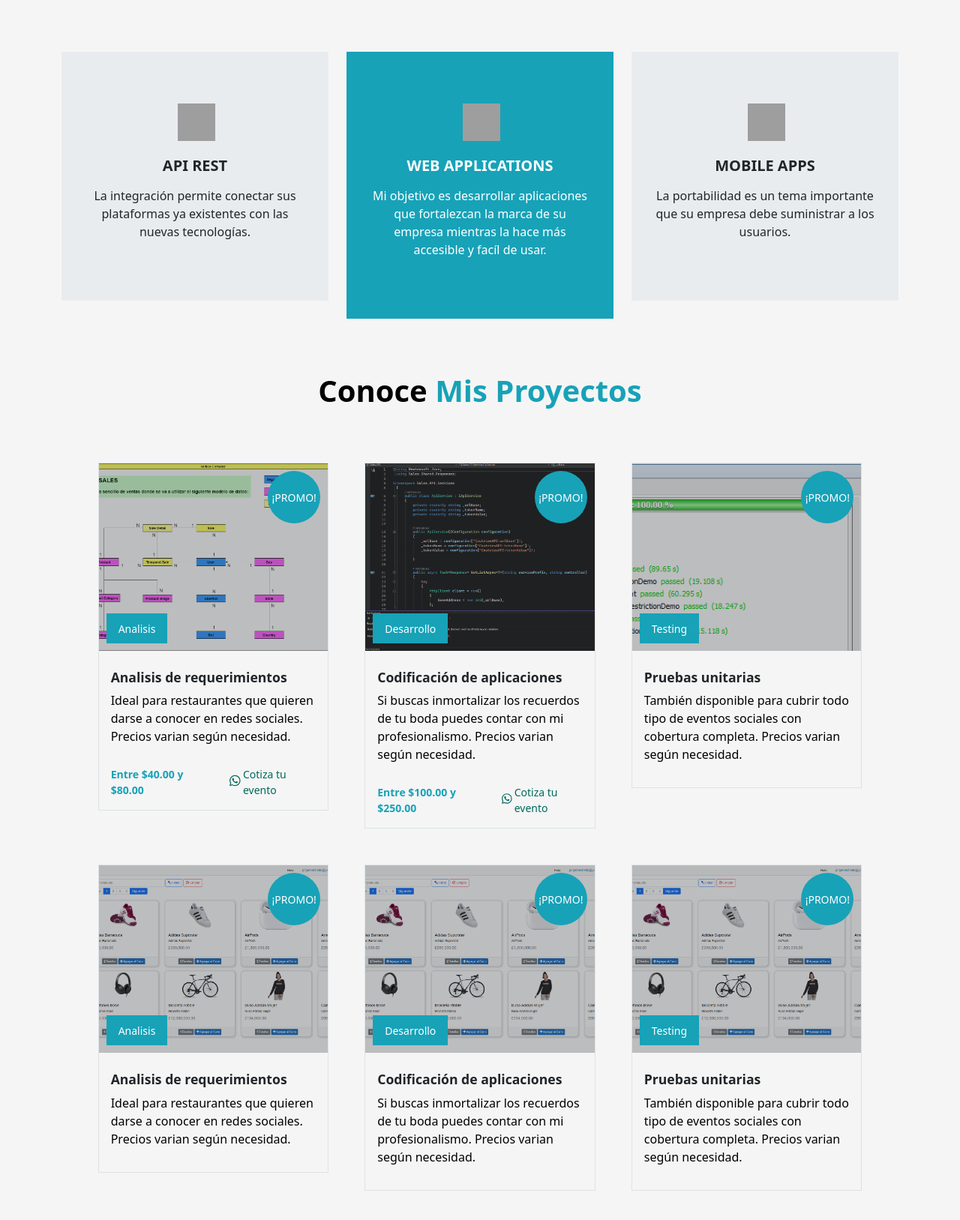
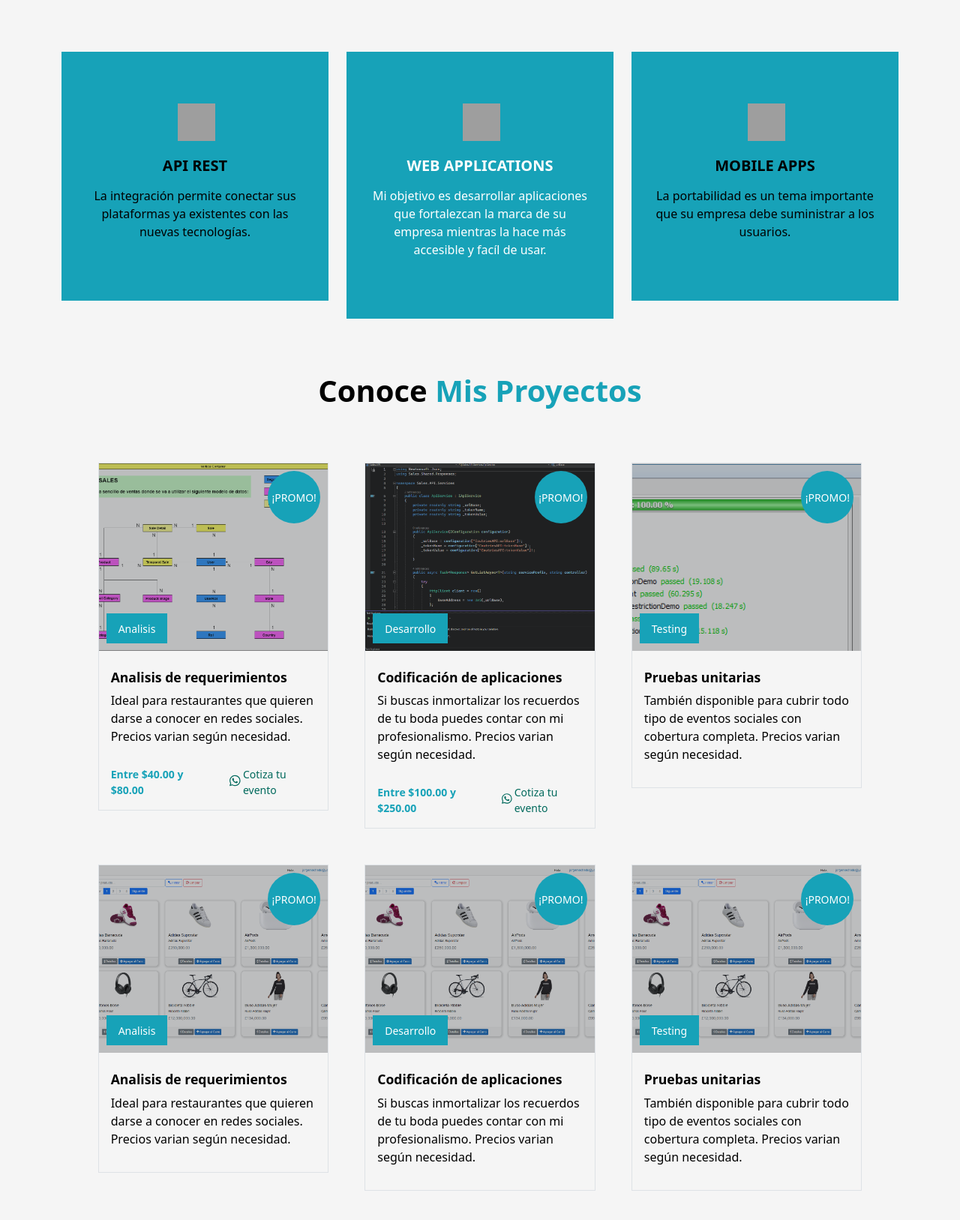
Before and after one commit to Machadoggg/Portafolio_JorgeMachado, a plain HTML site: page index.html in a window 1280 px wide. Shown: the part 1453-3080 px from the top of the page at 75% size. Drawn offline with nearby package versions, Linux system fonts and the light colour scheme; grey boxes are pictures that could not be loaded.

Commit message:
Add files via upload

```diff
--- a/index.html
+++ b/index.html
@@ -1144,7 +1144,7 @@ body {
 /* Estilos para el modo oscuro */
 html.dark-mode body {
   background-color: #1a1a1a;
-  color: #494f50;
+  color: #fff;
 }
 
 html.dark-mode header, html.dark-mode main, html.dark-mode footer {
@@ -1306,8 +1306,8 @@ html.dark-mode header, html.dark-mode main, html.dark-mode footer {
         </div>
         <div class="row">
           <div class="col-md-4 my-4 ">
-            <div class="text-dark">
-              <div class="px-3 py-5 bg-gris" style="min-height: 330px;">
+            <div class="text-primary-hover">
+              <div class="px-3 py-5 bg-gris" style="background-color: #17a2b8; min-height: 330px;">
                 <div
                   class="font-weight-bold circle rounded-circle d-flex align-items-center justify-content-center mx-auto my-3"
                   style="width: 60px;height: 60px;">
@@ -1321,7 +1321,7 @@ html.dark-mode header, html.dark-mode main, html.dark-mode footer {
             </div>
           </div>
           <div class="col-md-4 my-4 ">
-            <div class="text-dark">
+            <div class="text-primary-hover">
               <div class="px-3 py-5 text-white" style="background-color: #17a2b8; min-height: 330px;">
                 <div
                   class="font-weight-bold circle rounded-circle d-flex align-items-center justify-content-center mx-auto my-3"
@@ -1336,8 +1336,8 @@ html.dark-mode header, html.dark-mode main, html.dark-mode footer {
             </div>
           </div>
           <div class="col-md-4 my-4">
-            <div class="text-dark">
-              <div class="px-3 py-5 bg-gris" style="min-height: 330px;">
+            <div class="text-primary-hover">
+              <div class="px-3 py-5 bg-gris" style="background-color: #17a2b8; min-height: 330px;">
                 <div
                   class="font-weight-bold circle rounded-circle d-flex align-items-center justify-content-center mx-auto my-3"
                   style="width: 60px;height: 60px;">
@@ -1436,7 +1436,7 @@ html.dark-mode header, html.dark-mode main, html.dark-mode footer {
               </div>
               <div class="px-3 pt-4 pb-3">
                 <span href="#" class="d-inline-block">
-                  <h4 class="text-dark" style="font-weight: 600; font-size: 1.1rem;">Analisis de requerimientos</h4>
+                  <h4 class="text-primary-hover" style="font-weight: 600; font-size: 1.1rem;">Analisis de requerimientos</h4>
                 </span>
                 <p class="tex-secondary">Ideal para restaurantes que quieren darse a conocer en redes sociales. Precios
                   varian según necesidad.</p>
@@ -1474,7 +1474,7 @@ html.dark-mode header, html.dark-mode main, html.dark-mode footer {
               </div>
               <div class="px-3 pt-4 pb-3">
                 <span href="#" class="d-inline-block">
-                  <h4 class="text-dark" style="font-weight: 600; font-size: 1.1rem;">Codificación de aplicaciones</h4>
+                  <h4 class="text-primary-hover" style="font-weight: 600; font-size: 1.1rem;">Codificación de aplicaciones</h4>
                 </span>
                 <p class="tex-secondary">Si buscas inmortalizar los recuerdos de tu boda puedes contar con mi
                   profesionalismo. Precios varian según necesidad.</p>
@@ -1512,7 +1512,7 @@ html.dark-mode header, html.dark-mode main, html.dark-mode footer {
               </div>
               <div class="px-3 pt-4 pb-3">
                 <span href="#" class="d-inline-block">
-                  <h4 class="text-dark" style="font-weight: 600; font-size: 1.1rem;">Pruebas unitarias</h4>
+                  <h4 class="text-primary-hover" style="font-weight: 600; font-size: 1.1rem;">Pruebas unitarias</h4>
                 </span>
                 <p class="tex-secondary">También disponible para cubrir todo tipo de eventos sociales con cobertura
                   completa. Precios varian según necesidad.</p>
@@ -1552,7 +1552,7 @@ html.dark-mode header, html.dark-mode main, html.dark-mode footer {
               </div>
               <div class="px-3 pt-4 pb-3">
                 <span href="#" class="d-inline-block">
-                  <h4 class="text-dark" style="font-weight: 600; font-size: 1.1rem;">Analisis de requerimientos</h4>
+                  <h4 class="text-primary-hover" style="font-weight: 600; font-size: 1.1rem;">Analisis de requerimientos</h4>
                 </span>
                 <p class="tex-secondary">Ideal para restaurantes que quieren darse a conocer en redes sociales. Precios
                   varian según necesidad.</p>
@@ -1590,7 +1590,7 @@ html.dark-mode header, html.dark-mode main, html.dark-mode footer {
               </div>
               <div class="px-3 pt-4 pb-3">
                 <span href="#" class="d-inline-block">
-                  <h4 class="text-dark" style="font-weight: 600; font-size: 1.1rem;">Codificación de aplicaciones</h4>
+                  <h4 class="text-primary-hover" style="font-weight: 600; font-size: 1.1rem;">Codificación de aplicaciones</h4>
                 </span>
                 <p class="tex-secondary">Si buscas inmortalizar los recuerdos de tu boda puedes contar con mi
                   profesionalismo. Precios varian según necesidad.</p>
@@ -1628,7 +1628,7 @@ html.dark-mode header, html.dark-mode main, html.dark-mode footer {
               </div>
               <div class="px-3 pt-4 pb-3">
                 <span href="#" class="d-inline-block">
-                  <h4 class="text-dark" style="font-weight: 600; font-size: 1.1rem;">Pruebas unitarias</h4>
+                  <h4 class="text-primary-hover" style="font-weight: 600; font-size: 1.1rem;">Pruebas unitarias</h4>
                 </span>
                 <p class="tex-secondary">También disponible para cubrir todo tipo de eventos sociales con cobertura
                   completa. Precios varian según necesidad.</p>
```
